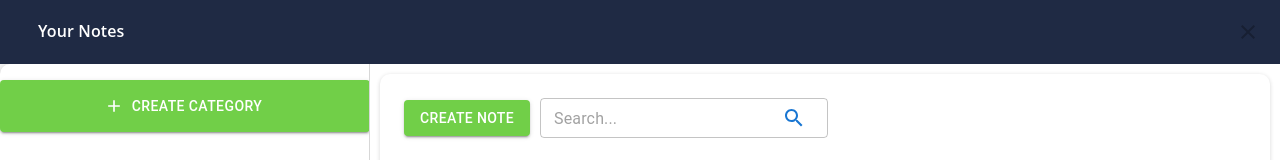
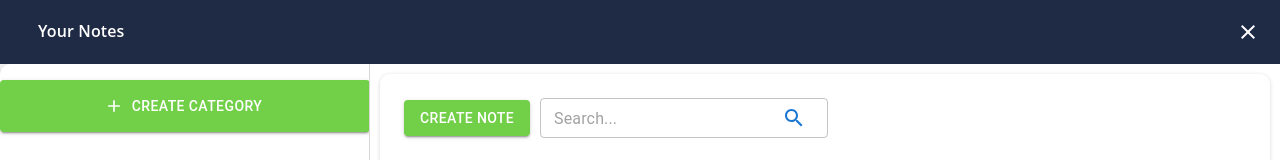
Before and after one commit to boramenerja13/Notes-App, a React (Create React App) app in the folder notes-app/: page /category/1 in a window 1280 px wide. Shown: the top 160 px of the page. Built offline with nearby package versions, Linux system fonts and the light colour scheme.

Commit message:
App refactor

```diff
--- a/notes-app/src/App.js
+++ b/notes-app/src/App.js
@@ -1,7 +1,7 @@
 import React, { useEffect, useState } from 'react';
 import './App.css';
-import Navbar from './components/navbar';
-import Sidebar from './components/sidebar';
+import Navbar from './components/Navbar';
+import Sidebar from './components/Sidebar';
 import CreateEditNote from './components/CreateEditNote';
 import Category from './components/Category';
 import { Box, CssBaseline } from '@mui/material';
--- a/notes-app/src/components/Navbar.js
+++ b/notes-app/src/components/Navbar.js
@@ -31,11 +31,9 @@ export default function SearchAppBar() {
           </Typography>
           <IconButton
             edge="end"
-            color="white"
             backgroundColor = "#FFFFFF"
             aria-label="close"
-            sx={{ ml: 'auto' }}
-            disabled
+            sx={{ ml: 'auto', color: 'white' }}
           >
             <CloseIcon />
           </IconButton>
--- a/notes-app/src/components/NotesList.js
+++ b/notes-app/src/components/NotesList.js
@@ -1,7 +1,7 @@
 import React from 'react';
 import { List, ListItem, ListItemText } from '@mui/material';
 
-export default function InteractiveList({ notes, onSelectNote }) {
+export default function NotesList({ notes, onSelectNote }) {
     return (
         <List>
             {notes.map((note) => (
```
